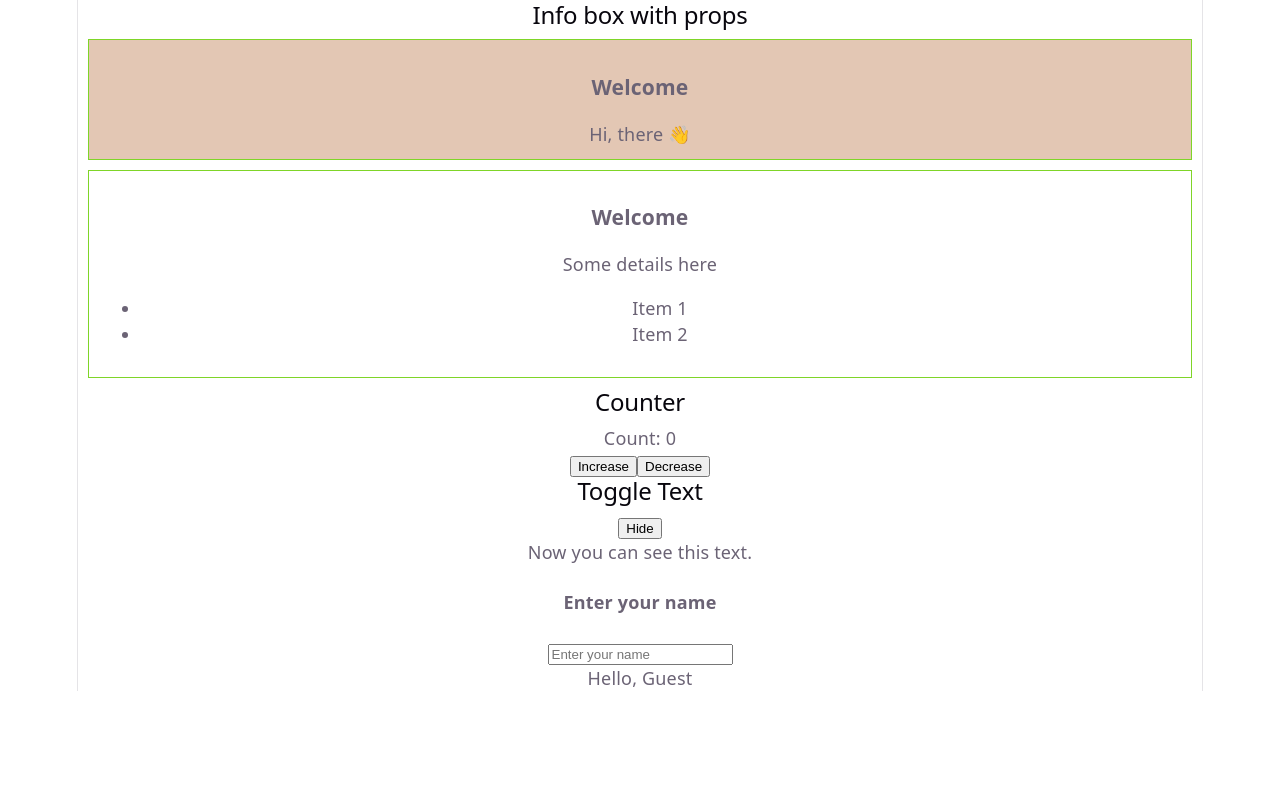
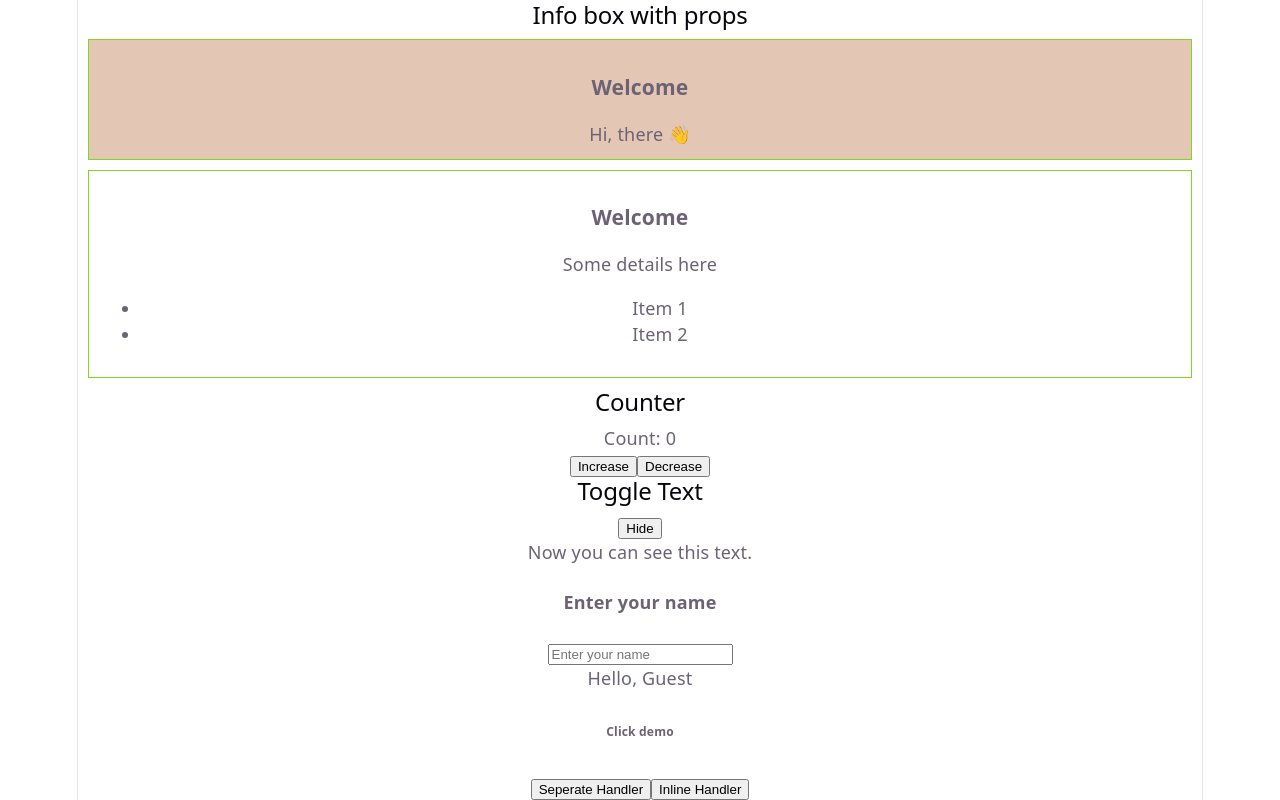
Before and after one commit to kavyashreeyp-svg/SW_CSE_B1.4_Internship, a React (Vite) app in the folder DAY/DAY13/day13/: page / in a window 1280 px wide. Shown: the part 606-1406 px from the top of the page. Before the commit the page ends 1297 px from the top, so only its background shows below. Built offline with nearby package versions, Linux system fonts and the light colour scheme.

Commit message:
Event Handling ex1

```diff
--- a/DAY/DAY13/day13/src/App.jsx
+++ b/DAY/DAY13/day13/src/App.jsx
@@ -9,6 +9,8 @@
 import Counter from "./components/State";
 import ToggleText from "./components/StateTwo";
 import NameInput from "./components/StateThree";
+
+import ClickDemo from "./components/EventHandling";
 const name = "Amay";
 const isLoggedIn = false;
 
@@ -42,6 +44,7 @@
       <Counter />
       <ToggleText />
       <NameInput />
+      <ClickDemo />
     </>
 
   )
--- /dev/null
+++ b/DAY/DAY13/day13/src/components/EventHandling.jsx
@@ -0,0 +1,23 @@
+// Event Handling is the way components respond to user actions and browser events
+// clicks, typing, form submissions, hovering, key presses
+
+// 1.Events are named in camelCase(onClick, ❌onclick, ❌OnClick)
+// 2.We pass a function reference as the handler, not a string
+// 3.🌟 default behaviour of reactJS is to rerender when state gets modified, forms
+// if gets re-rendered then the content:
+
+function ClickDemo() {
+    function handleSeperateClick() {
+        alert("Seperate handler clicked");
+    }
+
+    return(
+        <div>
+            <h6>Click demo</h6>
+            <button onClick={handleSeperateClick}>Seperate Handler</button>
+
+            <button onClick={()=>alert("Inline handler clicked")}>Inline Handler</button>
+        </div>
+    )
+}
+export default ClickDemo;
```
